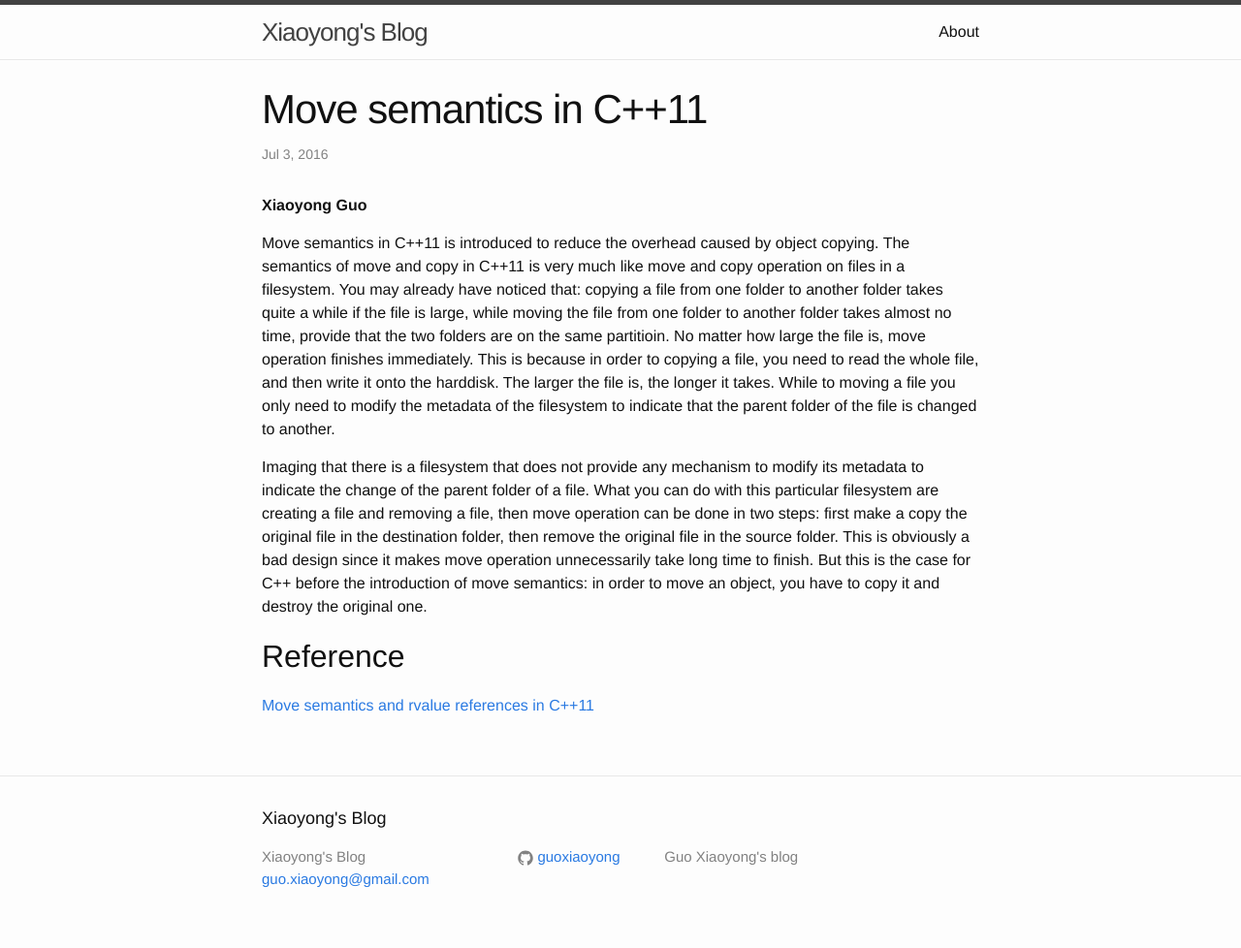
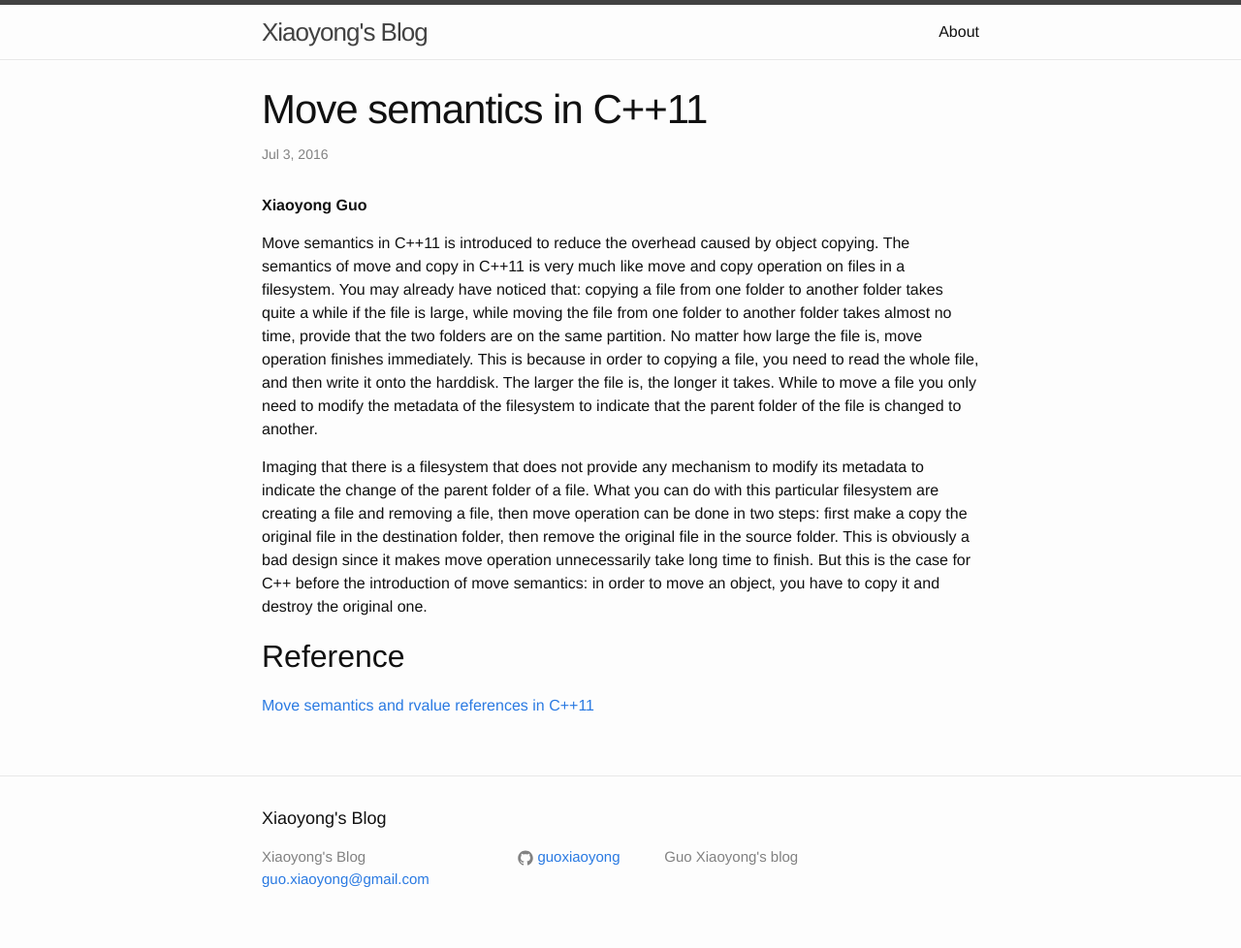
Before and after one commit to guoxiaoyong/guoxiaoyong.github.io, a Jekyll site: the page built from _posts/2016-07-03-move-semantics-in-c++11.md, in a window 1280 px wide. Shown: the whole page at 97% size. Built offline with Jekyll 4.4.1, drawn with Linux system fonts in a browser that asks for light colours.

Commit message:
minor revision

```diff
--- a/_posts/2016-07-03-move-semantics-in-c++11.md
+++ b/_posts/2016-07-03-move-semantics-in-c++11.md
@@ -14,12 +14,12 @@ You may already have noticed that:
 copying a file from one folder to another folder takes quite a while
 if the file is large, while moving the file from one folder to
 another folder takes almost no time,
-provide that the two folders are on the same partitioin.
+provide that the two folders are on the same partition.
 No matter how large the file is, move operation finishes immediately.
 This is because in order to copying a file,
 you need to read the whole file, and then write it onto the harddisk.
 The larger the file is, the longer it takes.
-While to moving a file you only need to modify the metadata
+While to move a file you only need to modify the metadata
 of the filesystem to indicate that the parent folder of
 the file is changed to another.
 
```
